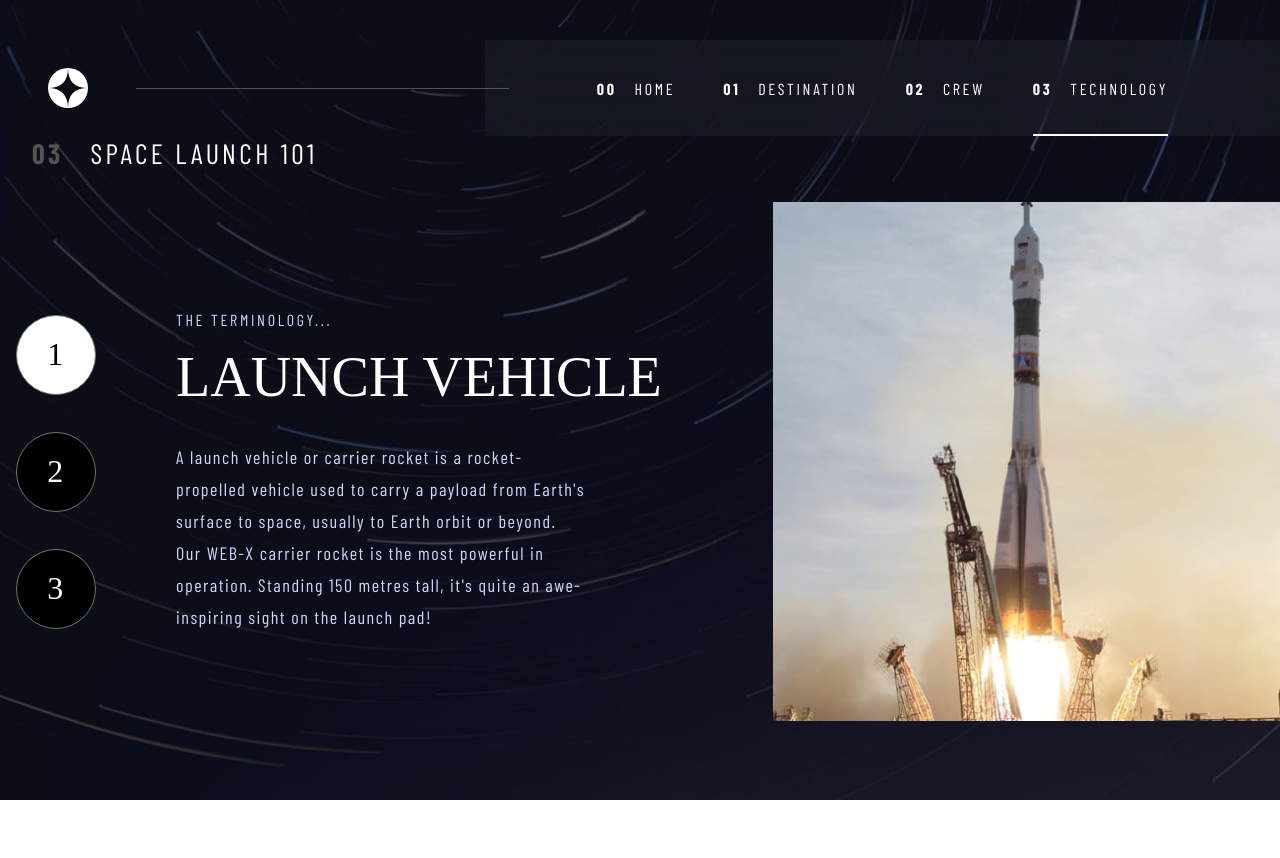
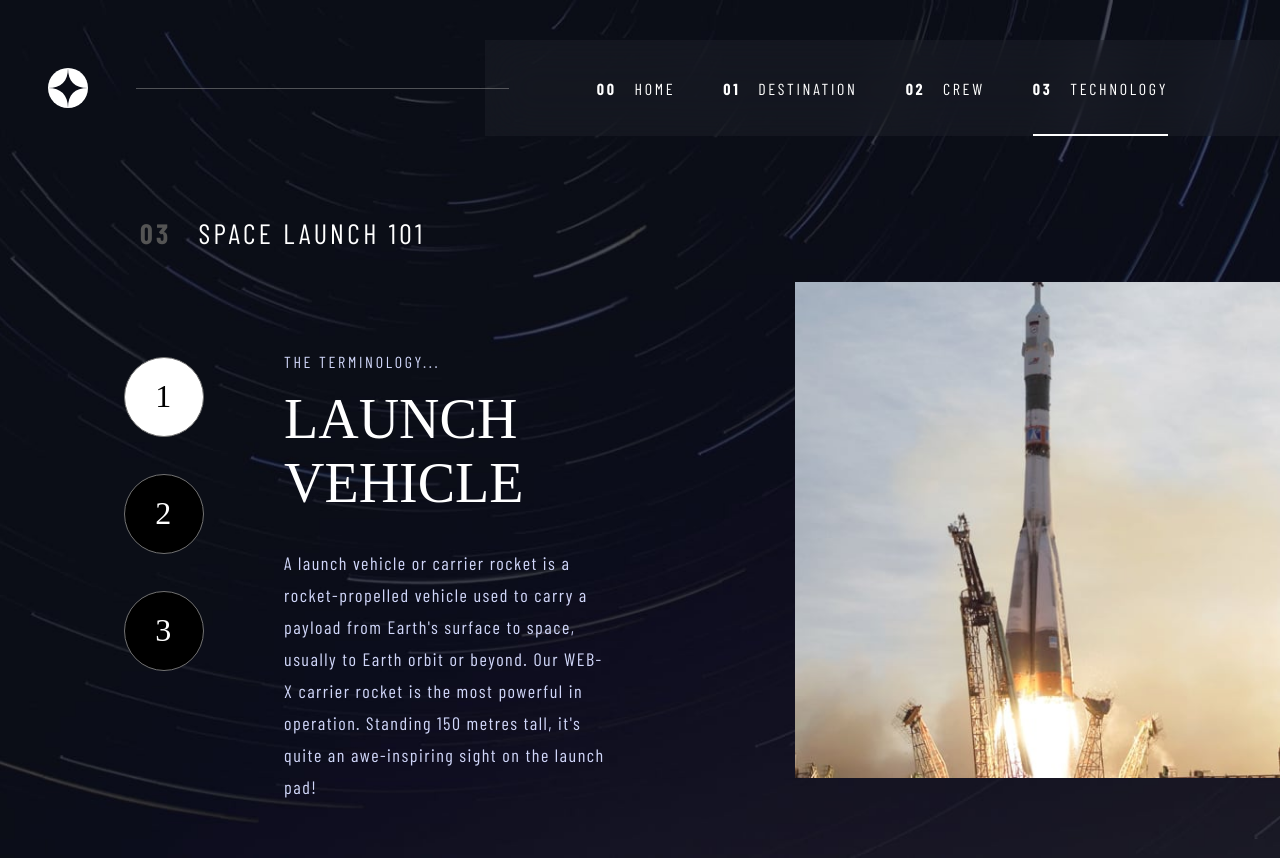
Before and after one commit to marinaongithub/space-tourism-website, a React (Vite) app: page /technology in a window 1280 px wide. Before the commit the page ends 800 px from the top, so only its background shows below. Built offline with nearby package versions, Linux system fonts and the light colour scheme; a web font is replaced by a local one.

Commit message:
Added styling for technology - desktop

```diff
--- a/src/components/technology/Technology.css
+++ b/src/components/technology/Technology.css
@@ -127,7 +127,7 @@
 @media only screen and (min-width: 1270px) {
 
     .techPage {
-        padding: 5em 0 e5m 6.75em;
+        padding: 5em 0 5em 6.75em;
     }
 
     .tech {
```
